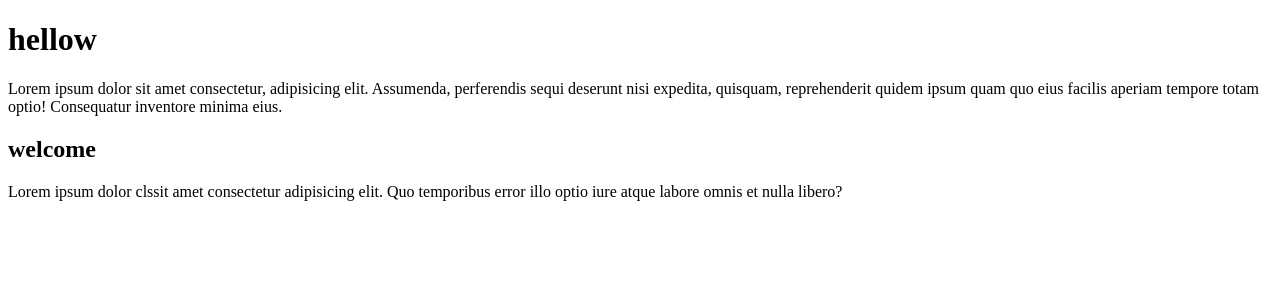
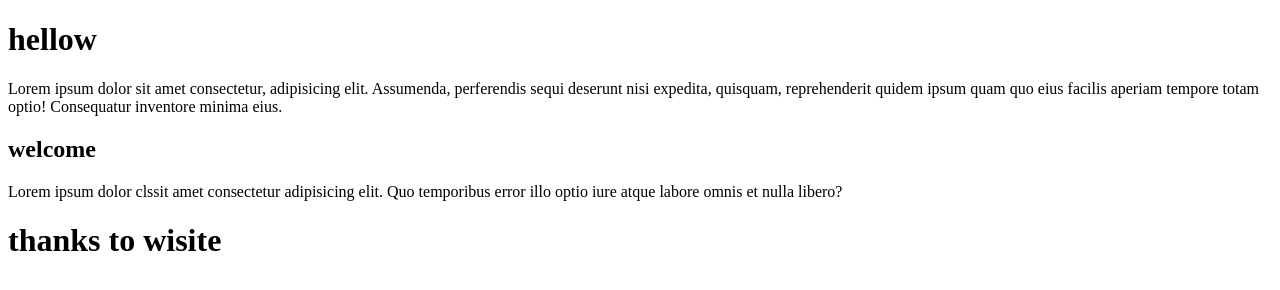
Before and after one commit to KetanJagniya/kj, a plain HTML site: page index.html in a window 1280 px wide. Drawn offline with Linux system fonts and the light colour scheme.

Commit message:
add footer

```diff
--- a/index.html
+++ b/index.html
@@ -10,5 +10,6 @@
     <p>Lorem ipsum dolor sit amet consectetur, adipisicing elit. Assumenda, perferendis sequi deserunt nisi expedita, quisquam, reprehenderit quidem ipsum quam quo eius facilis aperiam tempore totam optio! Consequatur inventore minima eius.</p>
     <h2>welcome</h2>
     <p>Lorem ipsum dolor clssit amet consectetur adipisicing elit. Quo temporibus error illo optio iure atque labore omnis et nulla libero?</p>
+    <h1>thanks to wisite</h1>
 </body>
 </html>
```
